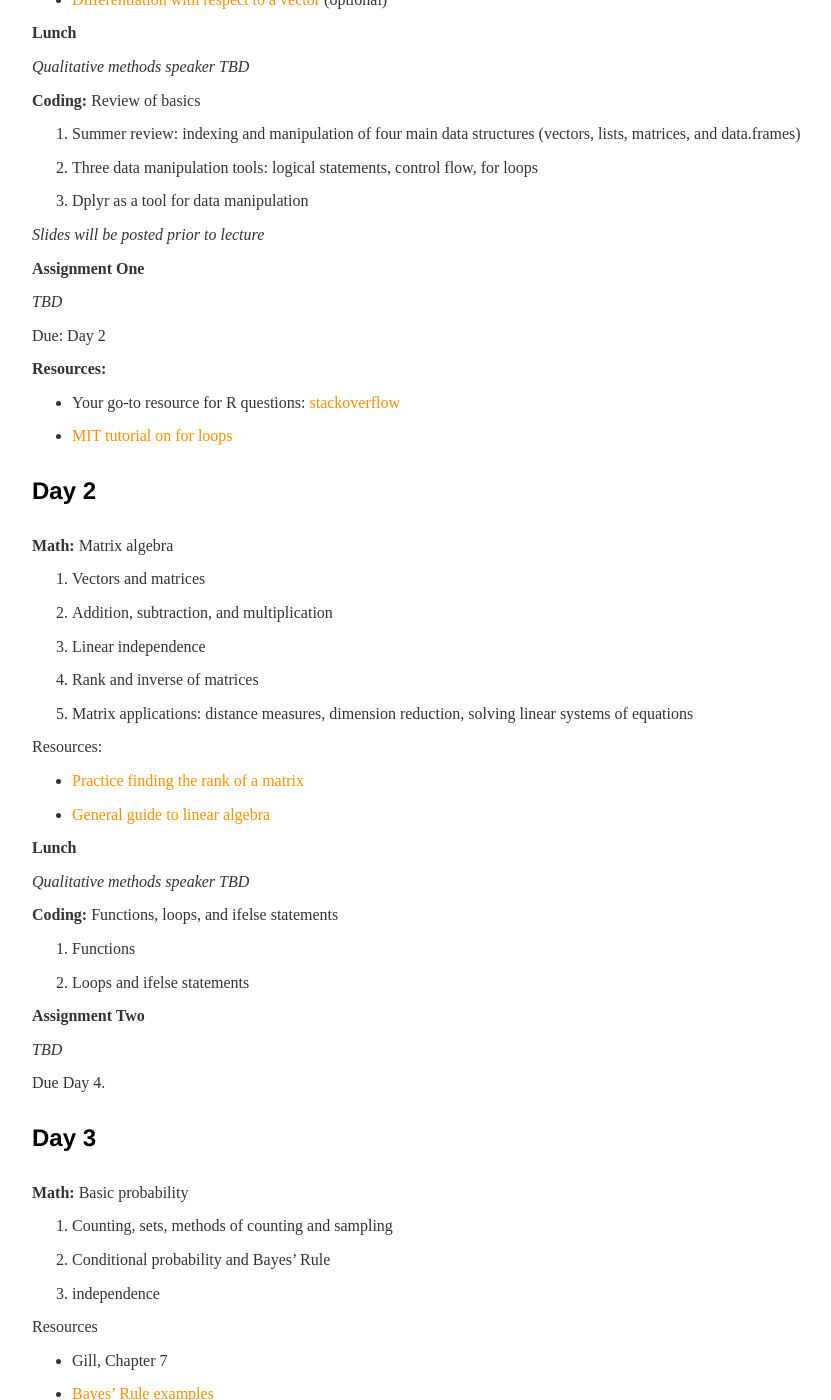
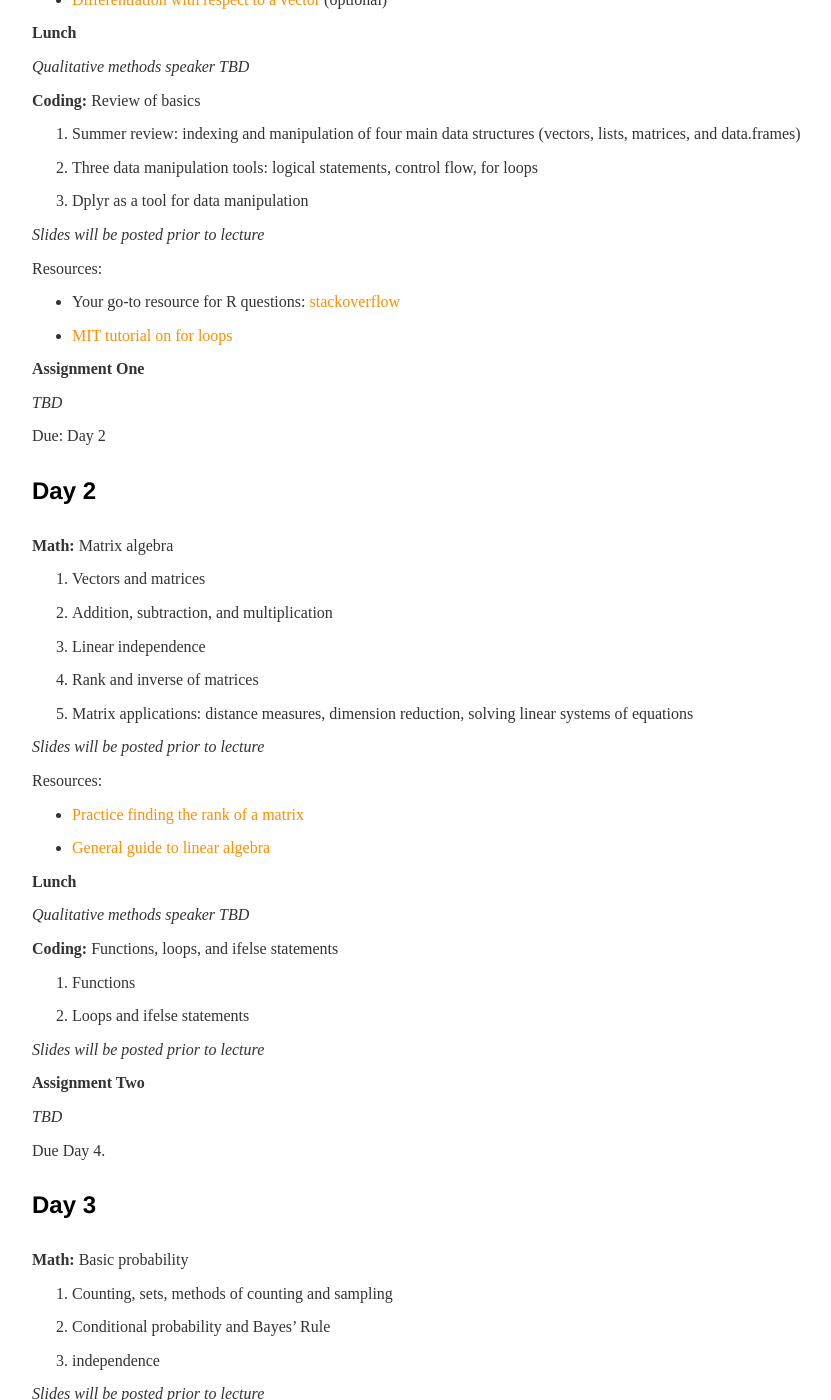
Before and after one commit to bstewart/princeton_methods_camp, a Jekyll site: the page built from camp/index.md, in a window 1280 px wide and 1400 px high, scrolled down 481 px. Shown: the whole window, without its empty margins (160-991 px from the left). Built offline with Jekyll 4.4.1, drawn with Linux system fonts in a browser that asks for light colours; our own code applies the rules of GitHub Pages for plain Markdown files; some of the changed text lies outside the part shown.

Commit message:
Update index.md
Tweaked camp schedule

```diff
--- a/camp/index.md
+++ b/camp/index.md
@@ -58,6 +58,8 @@
 4. Rank and inverse of matrices
 
 5. Matrix applications: distance measures, dimension reduction, solving linear systems of equations
+
+*Slides will be posted prior to lecture*
 
 Resources:
 
@@ -75,6 +77,8 @@
 
 2. Loops and ifelse statements
 
+*Slides will be posted prior to lecture*
+
 **Assignment Two**
 
 *TBD*
@@ -90,6 +94,8 @@
 2. Conditional probability and Bayes' Rule
 
 3. independence
+
+*Slides will be posted prior to lecture*
 
 Resources
 
@@ -115,6 +121,8 @@
 
 - Basic string operations for renaming and recoding variables
 
+*Slides will be posted prior to lecture*
+
 #### Day 4
 
 **Review**
```
Also changed, not shown: other parts of camp/index.md (+6 -6 lines).
